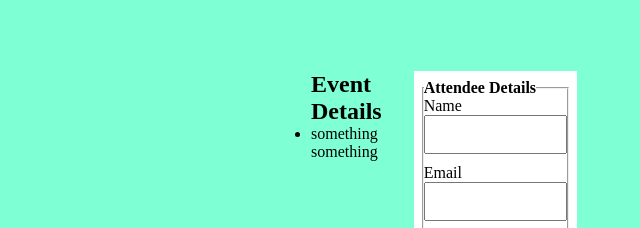
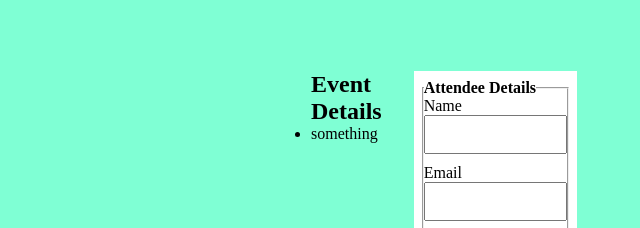
Before and after one commit to Rich93147/GeneralWebDev, a website: page client/public/Hw4/hw4.html in a window 1280 px wide. Shown: the top 228 px of the page, 329-969 px from the left. Drawn offline with Linux system fonts and the light colour scheme.

Commit message:
added some new stuff

```diff
--- a/client/public/Hw4/hw4.html
+++ b/client/public/Hw4/hw4.html
@@ -14,7 +14,7 @@
                 <div class="event-info">
                     <h2> Event Details </h2>
                     <ul>
-                        <li> something something </li>
+                        <li> something </li>
                     </ul>
                 </div>
                 <div class = "registration-form">
```
Also changed, not shown: client/public/Hw4/hw4_desktop.png (added), client/public/Hw4/hw4_mobile.jpg (added), 1 other file.
